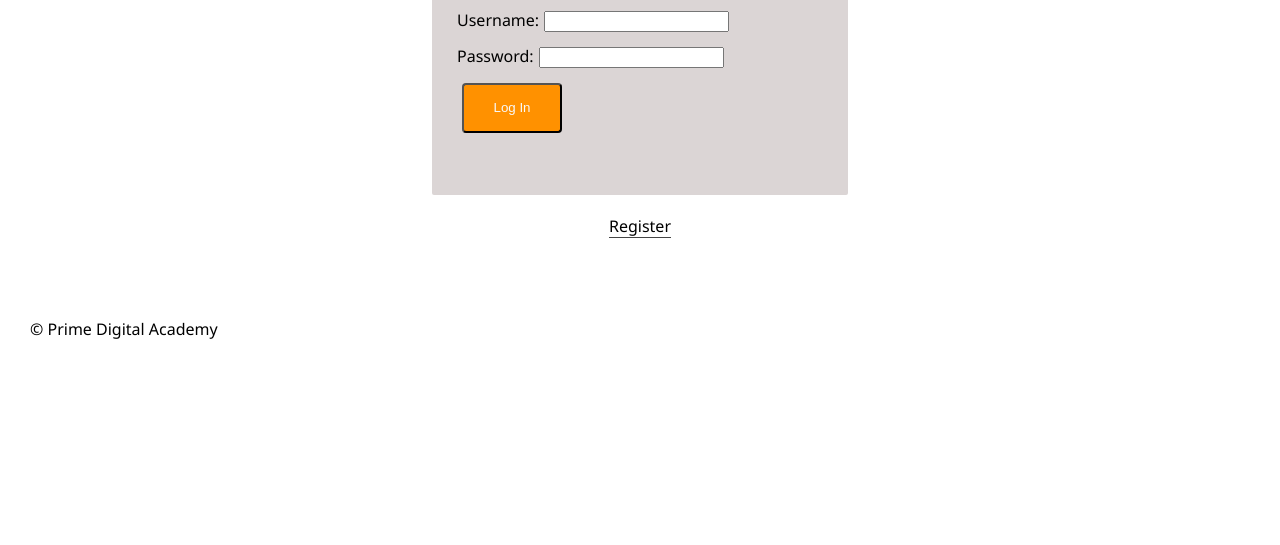
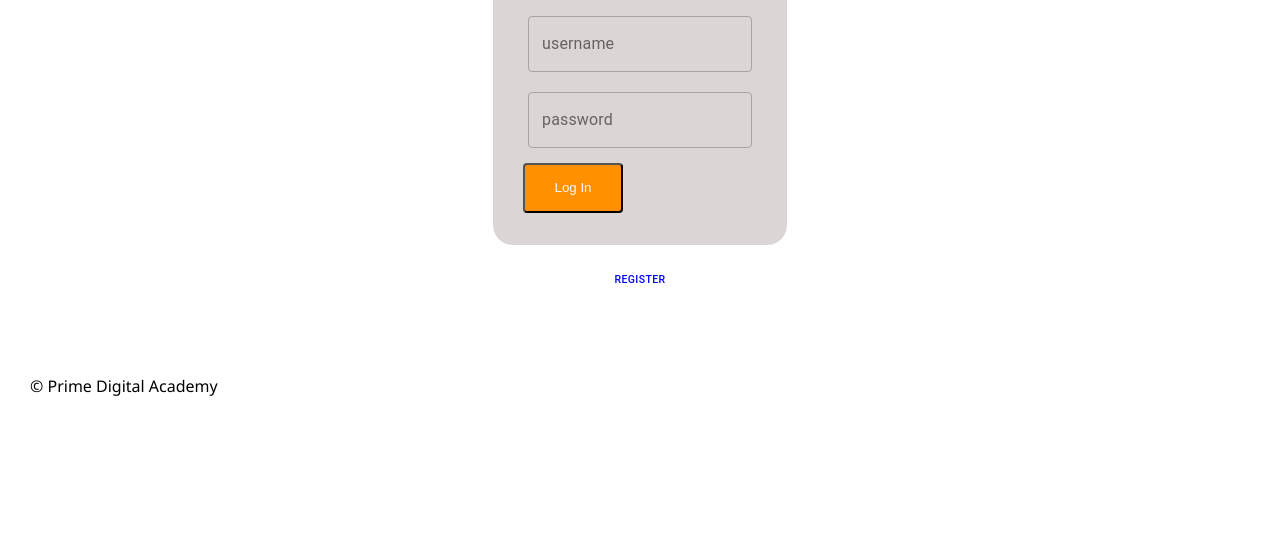
Before and after one commit to vangpache/BookitList, a React app: page /#/info in a window 1280 px wide. Shown: the part 255-800 px from the top of the page. Built offline with nearby package versions, Linux system fonts and the light colour scheme; no server answers.

Commit message:
adds material ui styles to login page

```diff
--- a/src/components/App/App.css
+++ b/src/components/App/App.css
@@ -10,11 +10,11 @@ body {
 
 form {
     background-color: #dbd5d5;
-    width: 30%;
-    height: 250px;
+    width: 20%;
+    height: 300px;
     margin: 20px auto;
     padding: 25px;
-    border-radius: 2px;
+    border-radius: 20px;
 }
 
 input {
--- a/src/components/LoginPage/LoginPage.js
+++ b/src/components/LoginPage/LoginPage.js
@@ -1,5 +1,15 @@
 import React, { Component } from 'react';
 import { connect } from 'react-redux';
+import { Button, TextField } from '@material-ui/core';
+import { withStyles } from '@material-ui/styles';
+
+
+
+const styles = theme => ({
+  textFields: {
+    margin: '10px',
+  }
+})
 
 class LoginPage extends Component {
   state = {
@@ -47,12 +57,17 @@ class LoginPage extends Component {
             {this.props.errors.loginMessage}
           </h2>
         )}
+        <>
+        {/* <center> */}
         <form onSubmit={this.login}>
           <h1 onClick={this.handlePrefill} >Login</h1>
           <div>
             <label htmlFor="username">
-              Username:
-              <input
+              {/* Username: */}
+              <TextField
+                className={this.props.classes.textFields}
+                variant="outlined"
+                label="username"
                 type="text"
                 name="username"
                 value={this.state.username}
@@ -62,8 +77,11 @@ class LoginPage extends Component {
           </div>
           <div>
             <label htmlFor="password">
-              Password:
-              <input
+              {/* Password: */}
+              <TextField
+                className={this.props.classes.textFields}
+                variant="outlined"
+                label="password"
                 type="password"
                 name="password"
                 value={this.state.password}
@@ -79,15 +97,18 @@ class LoginPage extends Component {
               value="Log In"
             />
           </div>
+
         </form>
+        {/* </center> */}
+        </>
         <center>
-          <button
+          <Button
             type="button"
             className="link-button"
             onClick={() => {this.props.dispatch({type: 'SET_TO_REGISTER_MODE'})}}
           >
             Register
-          </button>
+          </Button>
         </center>
       </div>
     );
@@ -101,4 +122,4 @@ const mapStateToProps = state => ({
   errors: state.errors,
 });
 
-export default connect(mapStateToProps)(LoginPage);
+export default withStyles(styles) (connect(mapStateToProps)(LoginPage));
```
Also changed, not shown: server/tests/server.test.js (+7 -2 lines), README.md.
